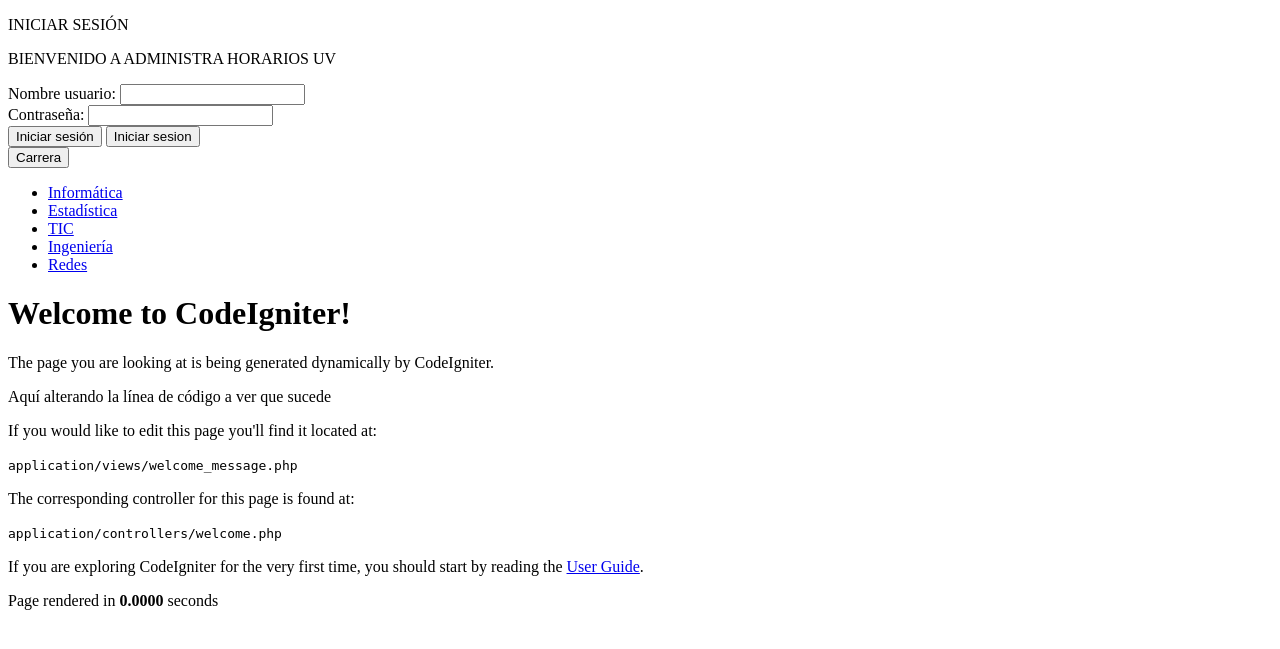
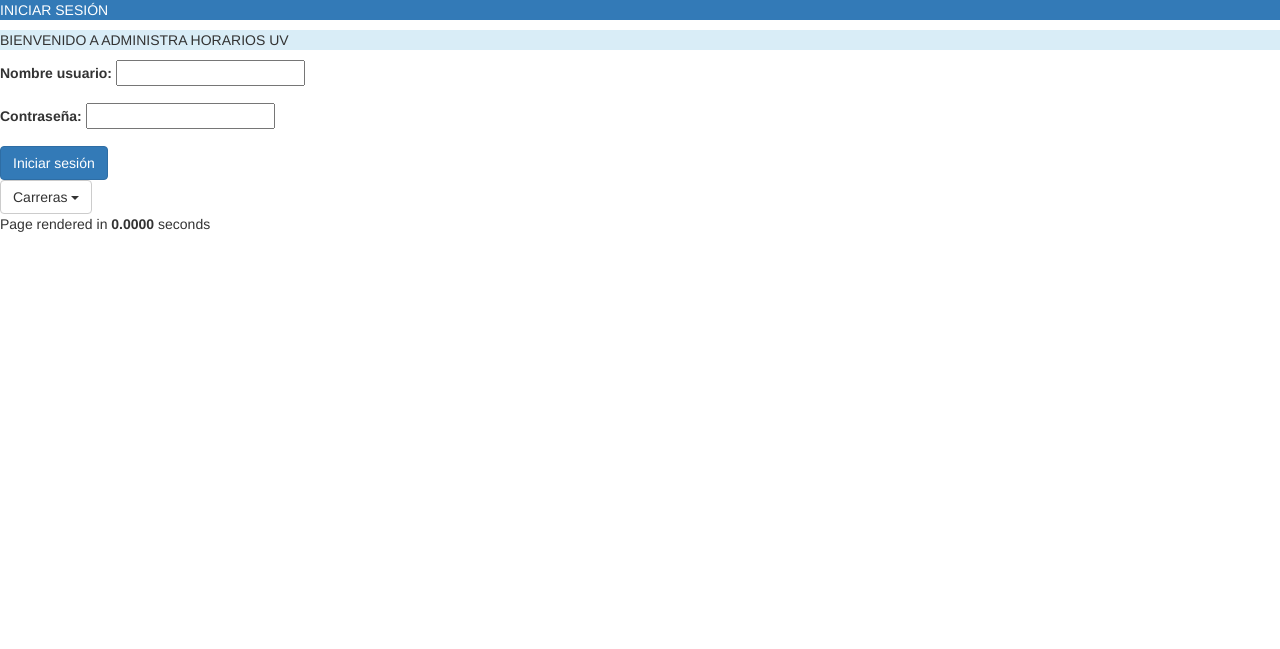
Before and after one commit to albessRguezHdez/AdministracionHorarios, a CodeIgniter app: page /AdministracionHorarios/ in a window 1280 px wide. Shown: the top 649 px of the page. Run offline with CodeIgniter, Linux system fonts and the light colour scheme.

Commit message:
pruebas mensaje de bienvenida

```diff
--- a/codeigniter/application/views/welcome_message.php
+++ b/codeigniter/application/views/welcome_message.php
@@ -2,8 +2,8 @@
 <html lang="en">
 <head>
 	<meta charset="utf-8">
-	<title>Welcome to CodeIgniter</title>
-        <link type="text/css" href="/bootstrap/css/bootstrap.min.css">
+	<title>INICIAR SESIÓN</title>
+        <link rel="stylesheet" href="../bootstrap/css/bootstrap.css" type="text/css"/>
 </head>
 <body>
     <p class="bg-primary">INICIAR SESIÓN</p>
@@ -18,13 +18,11 @@
             <input type="text" id="txtPassword" name="txtPassword"/>
         </div>
         <button type="button" class="btn btn-primary">Iniciar sesión</button>
-        <input type="submit" id="btnSubmit" value="Iniciar sesion"/>
-        <span class="glyphicon glyphicon-ok" aria-hidden="true"></span>
     </form>
 
     <div class="dropdown">
-  <button class="btn btn-default dropdown-toggle" type="button" id="dropdownMenu1" data-toggle="dropdown" aria-expanded="true">
-    Carrera
+  <button class="btn btn-default dropdown-toggle" type="button" id="dropdownMenu1" data-toggle="dropdown">
+    Carreras
     <span class="caret"></span>
   </button>
   <ul class="dropdown-menu" role="menu" aria-labelledby="dropdownMenu1">
@@ -34,24 +32,10 @@
     <li role="presentation"><a role="menuitem" tabindex="-1" href="#">Ingeniería</a></li>
     <li role="presentation"><a role="menuitem" tabindex="-1" href="#">Redes</a></li>
   </ul>
+
 </div>
 
 <div id="container">
-	<h1>Welcome to CodeIgniter!</h1>
-
-	<div id="body">
-		<p>The page you are looking at is being generated dynamically by CodeIgniter.</p>
-                <p>Aquí alterando la línea de código a ver que sucede</p>
-
-		<p>If you would like to edit this page you'll find it located at:</p>
-		<code>application/views/welcome_message.php</code>
-
-		<p>The corresponding controller for this page is found at:</p>
-		<code>application/controllers/welcome.php</code>
-
-		<p>If you are exploring CodeIgniter for the very first time, you should start by reading the <a href="user_guide/">User Guide</a>.</p>
-	</div>
-
 	<p class="footer">Page rendered in <strong>{elapsed_time}</strong> seconds</p>
 </div>
 
```
